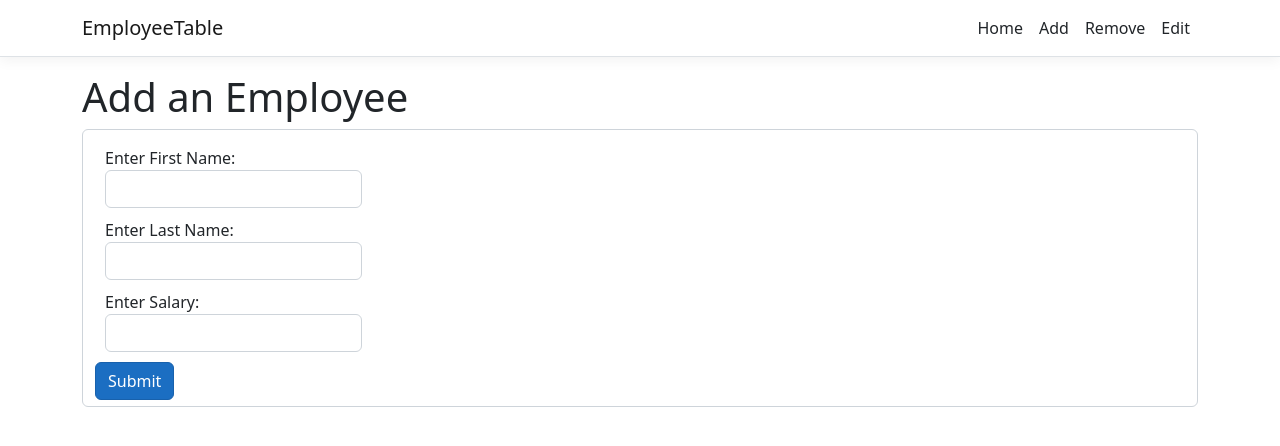
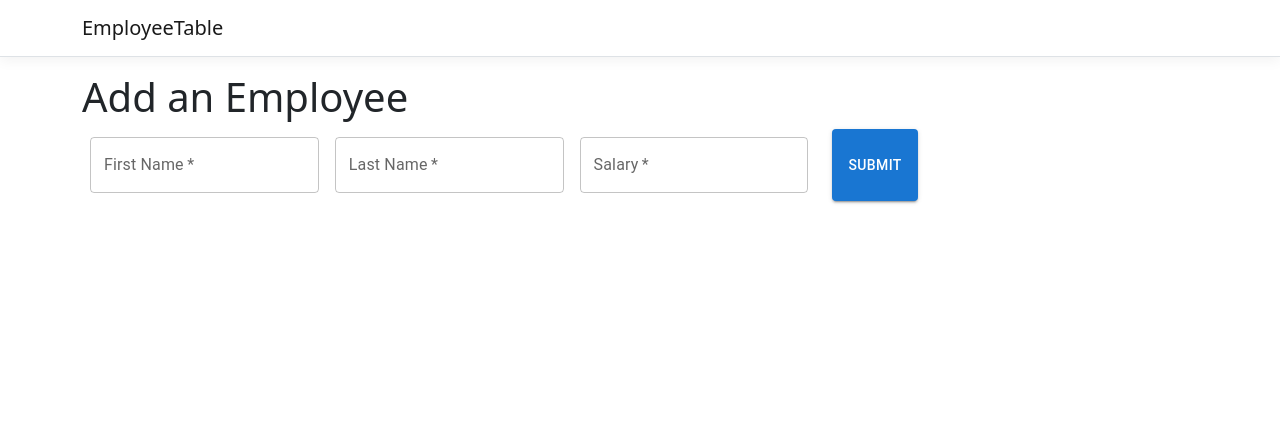
Before and after one commit to justinknguyen/Assignment-Full-Stack-2023, a React (Create React App) app in the folder EmployeeTable/EmployeeTable/ClientApp/: page /add in a window 1280 px wide. Shown: the top 446 px of the page. Built offline with nearby package versions, Linux system fonts and the light colour scheme.

Commit message:
Implemented AddEmployee to GetEmployee with Material UI
- AddEmployee page is appended to the end of GetEmployee page
- AddEmployee updated with Material UI styles
- Removed navlinks

```diff
--- a/EmployeeTable/EmployeeTable/ClientApp/src/components/AddEmployee.js
+++ b/EmployeeTable/EmployeeTable/ClientApp/src/components/AddEmployee.js
@@ -1,112 +1,108 @@
 import { useState } from 'react';
+import TextField from '@mui/material/TextField';
+import Button from '@mui/material/Button';
+import Box from '@mui/material/Box';
+import Stack from '@mui/material/Stack';
 
 /**
  * Add an employee to the database.
  */
-const AddEmployee = () => {
-    const [isSubmitted, setIsSubmitted] = useState(false);
-    const [success, setSuccess] = useState(false);
-    const [formData, setFormData] = useState({
+const AddEmployee = ({ setEmployees }) => {
+    const [newEmployee, setNewEmployee] = useState({
         firstName: '',
         lastName: '',
         salary: ''
     });
 
+    // Update the employee list in parent to re-render table
+    function updateEmployeeList() {
+        fetch('api/employees')
+            .then(res => res.json())
+            .then(res => setEmployees(res))
+            .catch(err => console.error(err))
+    }
+
+    // Handles changes in the input fields
+    function handleInputChange(event) {
+        const { name, value } = event.target;
+        setNewEmployee({
+            ...newEmployee,
+            [name]: value
+        });
+    };
+
     // Add the new employee from the form's data
-    async function handleSubmit(event) {
-        event.preventDefault();
-
-        await fetch('api/employees', {
+    function handleSubmit() {
+        fetch('api/employees', {
             method: 'POST',
             headers: {
                 'Content-Type': 'application/json'
             },
-            body: JSON.stringify(formData)
+            body: JSON.stringify(newEmployee)
         })
             .then(res => {
                 if (res.ok) {
                     // Employee added, reset the form
                     console.log('Added the employee successfully!');
-                    setFormData({
+                    updateEmployeeList();
+                    setNewEmployee({
                         firstName: '',
                         lastName: '',
                         salary: ''
                     });
-                    setSuccess(true);
                 } else {
                     // Employee could not be added
                     console.error('Error adding the employee.');
-                    setSuccess(false);
                 }
             })
-            .catch(err => {
-                console.error(err);
-                setSuccess(false);
-            });
-
-        setIsSubmitted(true);
+            .catch(err => console.error(err));
     }
-
-    // Handles changes in the form's input fields
-    function handleInputChange(event) {
-        const { name, value } = event.target;
-        setFormData({
-            ...formData,
-            [name]: value
-        });
-    };
 
     return (
         <>
             <h1>Add an Employee</h1>
-            <div className="form-control">
-                <form onSubmit={handleSubmit}>
-                    <div className="form-group">
-                        <label>Enter First Name: <input
-                            type="text"
-                            name="firstName"
-                            value={formData.firstName}
-                            onChange={handleInputChange}
-                            className="form-control"
-                            required
-                        />
-                        </label>
-                    </div>
-                    <div className="form-group">
-                        <label>Enter Last Name: <input
-                            type="text"
-                            name="lastName"
-                            value={formData.lastName}
-                            onChange={handleInputChange}
-                            className="form-control"
-                            required
-                        />
-                        </label>
-                    </div>
-                    <div className="form-group">
-                        <label>Enter Salary: <input
-                            type="text"
-                            name="salary"
-                            value={formData.salary}
-                            onChange={handleInputChange}
-                            className="form-control"
-                            required
-                        />
-                        </label>
-                    </div>
-                    <button type="submit" className="btn btn-primary ">Submit</button>
-                </form>
-            </div>
+            <Box
+                component='form'
+                sx={{
+                    '& .MuiTextField-root': { m: 1, width: '25ch' },
+                }}
+                autoComplete='off'
+                onSubmit={handleSubmit}
+            >
 
-            {isSubmitted ? (
-                success ? (
-                    <h2>Added!</h2>
-                ) : (
-                    <h2>Failed.</h2>
-                )
-            ) : (
-                null
-            )}
+                <Stack spacing={2} direction="row">
+                    <TextField
+                        required
+                        id='outlined-required'
+                        label='First Name'
+                        name='firstName'
+                        onChange={handleInputChange}
+                        value={newEmployee.firstName}
+                    />
+                    <TextField
+                        required
+                        id='outlined-required'
+                        label='Last Name'
+                        name='lastName'
+                        onChange={handleInputChange}
+                        value={newEmployee.lastName}
+                    />
+                    <TextField
+                        required
+                        id='outlined-required'
+                        label='Salary'
+                        name='salary'
+                        onChange={handleInputChange}
+                        value={newEmployee.salary}
+                    />
+                    <Button
+                        variant='contained'
+                        onClick={handleSubmit}
+                    >
+                        Submit
+                    </Button>
+                </Stack>
+            </Box>
         </>
     );
 }
--- a/EmployeeTable/EmployeeTable/ClientApp/src/components/GetEmployees.js
+++ b/EmployeeTable/EmployeeTable/ClientApp/src/components/GetEmployees.js
@@ -8,6 +8,7 @@ import TableContainer from '@mui/material/TableContainer';
 import TableHead from '@mui/material/TableHead';
 import TableRow from '@mui/material/TableRow';
 import Paper from '@mui/material/Paper';
+import AddEmployee from './AddEmployee';
 
 /**
  * Table of all employees, including operations to add, delete, and edit employees.
@@ -110,6 +111,7 @@ const GetEmployees = () => {
                                                 required
                                                 label='First Name'
                                                 name='firstName'
+                                                autoComplete='off'
                                                 onChange={handleInputChange}
                                                 defaultValue={emp.firstName}
                                             />
@@ -119,6 +121,7 @@ const GetEmployees = () => {
                                                 required
                                                 label='Last Name'
                                                 name='lastName'
+                                                autoComplete='off'
                                                 onChange={handleInputChange}
                                                 defaultValue={emp.lastName}
                                             />
@@ -128,6 +131,7 @@ const GetEmployees = () => {
                                                 required
                                                 label='Salary'
                                                 name='salary'
+                                                autoComplete='off'
                                                 onChange={handleInputChange}
                                                 defaultValue={emp.salary}
                                             />
@@ -159,6 +163,10 @@ const GetEmployees = () => {
                     </TableBody>
                 </Table>
             </TableContainer>
+
+            <br></br>
+
+            <AddEmployee setEmployees={setEmployees}/>
         </>
     );
 }
--- a/EmployeeTable/EmployeeTable/ClientApp/src/components/NavMenu.js
+++ b/EmployeeTable/EmployeeTable/ClientApp/src/components/NavMenu.js
@@ -29,18 +29,9 @@ export class NavMenu extends Component {
           <NavbarToggler onClick={this.toggleNavbar} className="mr-2" />
           <Collapse className="d-sm-inline-flex flex-sm-row-reverse" isOpen={!this.state.collapsed} navbar>
             <ul className="navbar-nav flex-grow">
-              <NavItem>
+              {/* <NavItem>
                 <NavLink tag={Link} className="text-dark" to="/">Home</NavLink>
-              </NavItem>
-              <NavItem>
-                <NavLink tag={Link} className="text-dark" to="/add">Add</NavLink>
-              </NavItem>
-              <NavItem>
-                <NavLink tag={Link} className="text-dark" to="/remove">Remove</NavLink>
-              </NavItem>
-              <NavItem>
-                <NavLink tag={Link} className="text-dark" to="/edit">Edit</NavLink>
-              </NavItem>
+              </NavItem> */}
             </ul>
           </Collapse>
         </Navbar>
--- a/EmployeeTable/EmployeeTable/ClientApp/src/custom.css
+++ b/EmployeeTable/EmployeeTable/ClientApp/src/custom.css
@@ -3,7 +3,11 @@ a {
   color: #0366d6;
 }
 
-.btn:focus, .btn:active:focus, .btn-link.nav-link:focus, .form-control:focus, .form-check-input:focus {
+.btn:focus,
+.btn:active:focus,
+.btn-link.nav-link:focus,
+.form-control:focus,
+.form-check-input:focus {
   box-shadow: 0 0 0 0.1rem white, 0 0 0 0.25rem #258cfb;
 }
 
@@ -18,15 +22,15 @@ code {
   color: #E01A76;
 }
 
-.btn-primary {
-  color: #fff;
-  background-color: #1b6ec2;
-  border-color: #1861ac;
+.center {
+  display: flex;
+  justify-content: center;
 }
 
 .table-header {
   background-color: #f0f0f0;
 }
+
 .table-header .header-text {
   font-weight: bold;
 }
```
